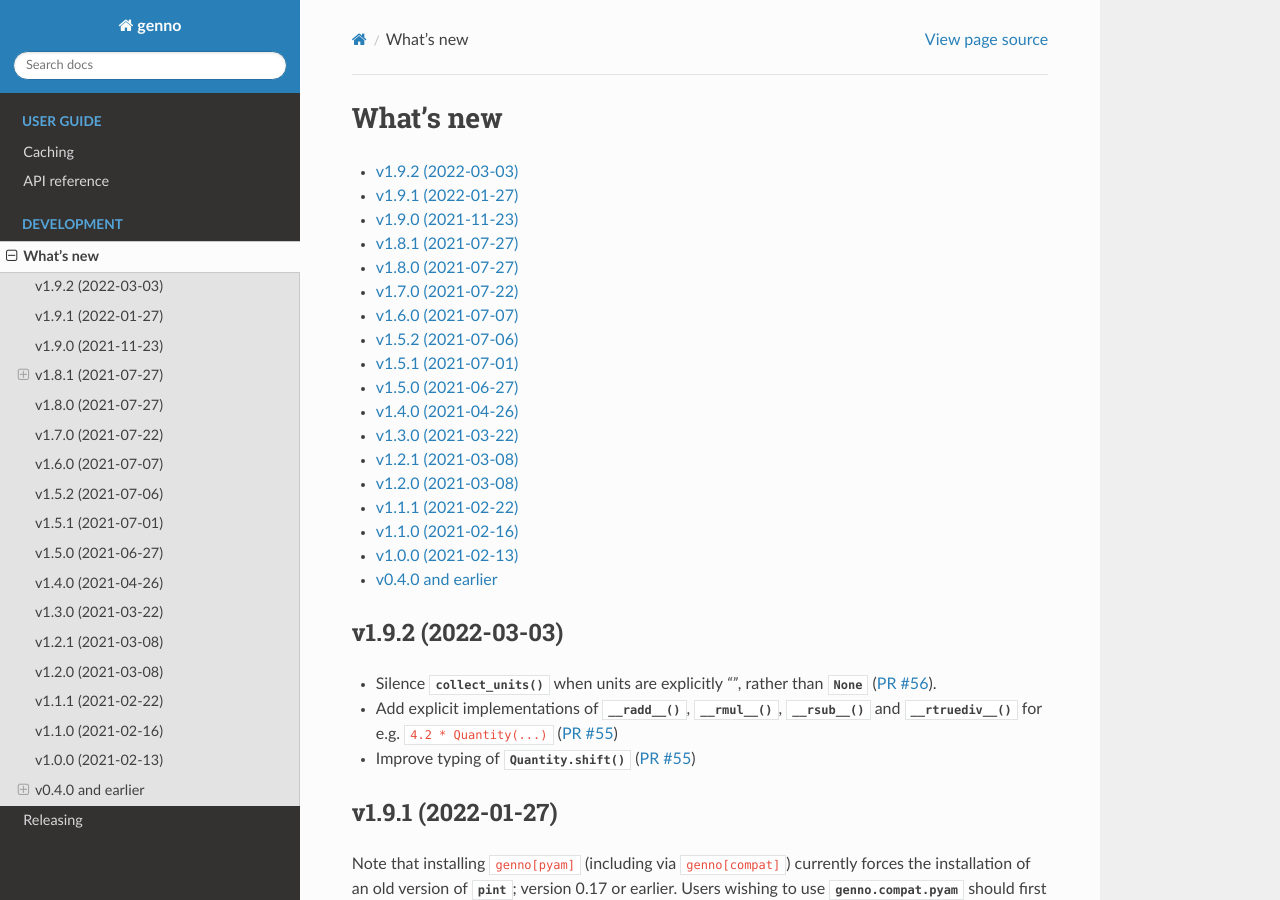
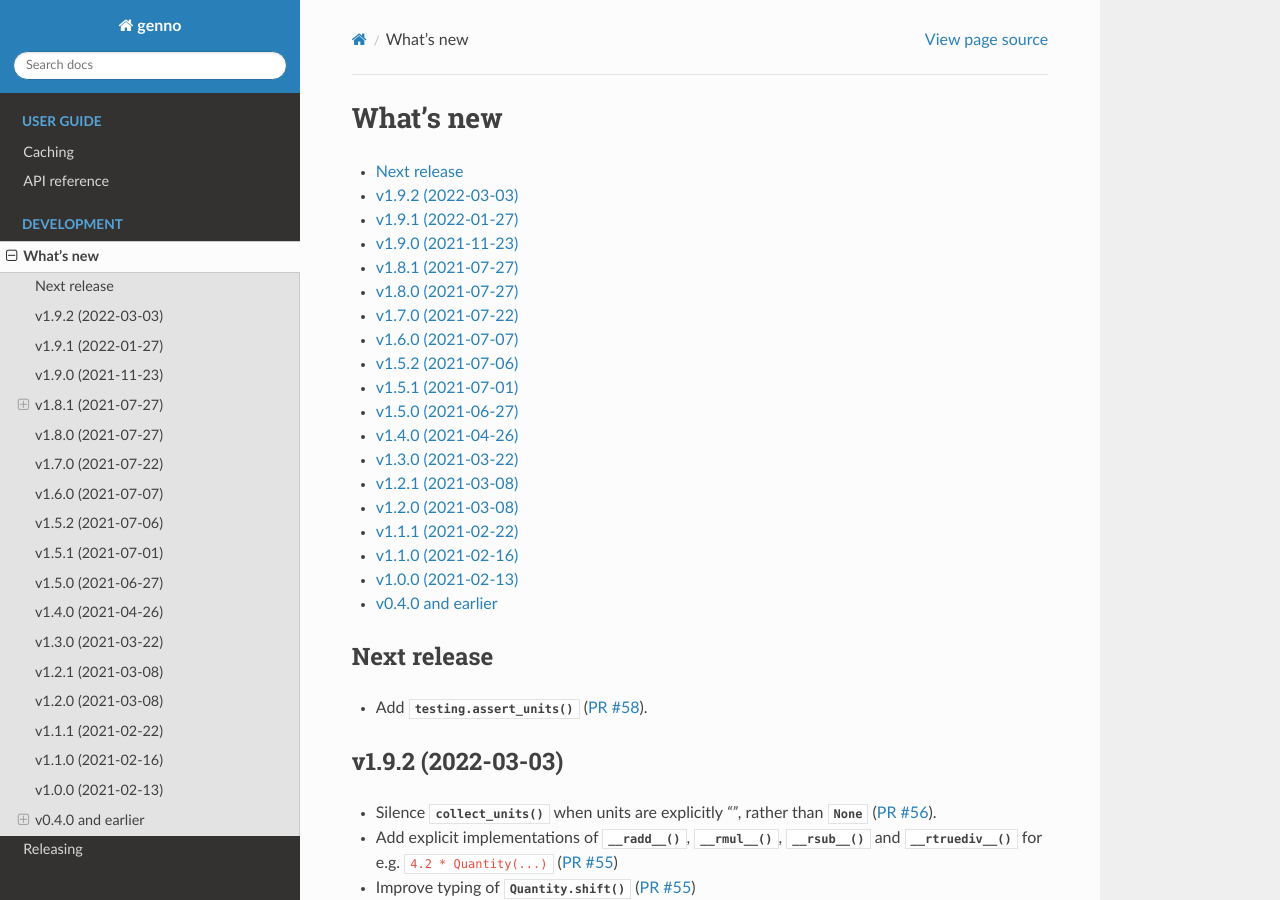
Before and after one commit to khaeru/genno, a Sphinx documentation site: the page built from doc/whatsnew.rst, in a window 1280 px wide and 900 px high. Built offline with Sphinx 7.4.7 and the Read the Docs theme 2.0.0, drawn with Linux system fonts in a browser that asks for light colours; pages that are not in the unit, such as notebooks, are missing from menus.

Commit message:
Add #58 to doc/whatsnew

```diff
--- a/doc/whatsnew.rst
+++ b/doc/whatsnew.rst
@@ -6,8 +6,10 @@
    :backlinks: none
    :depth: 1
 
-.. Next release
-.. ============
+Next release
+============
+
+- Add :func:`.testing.assert_units` (:pull:`58`).
 
 v1.9.2 (2022-03-03)
 ===================
```
